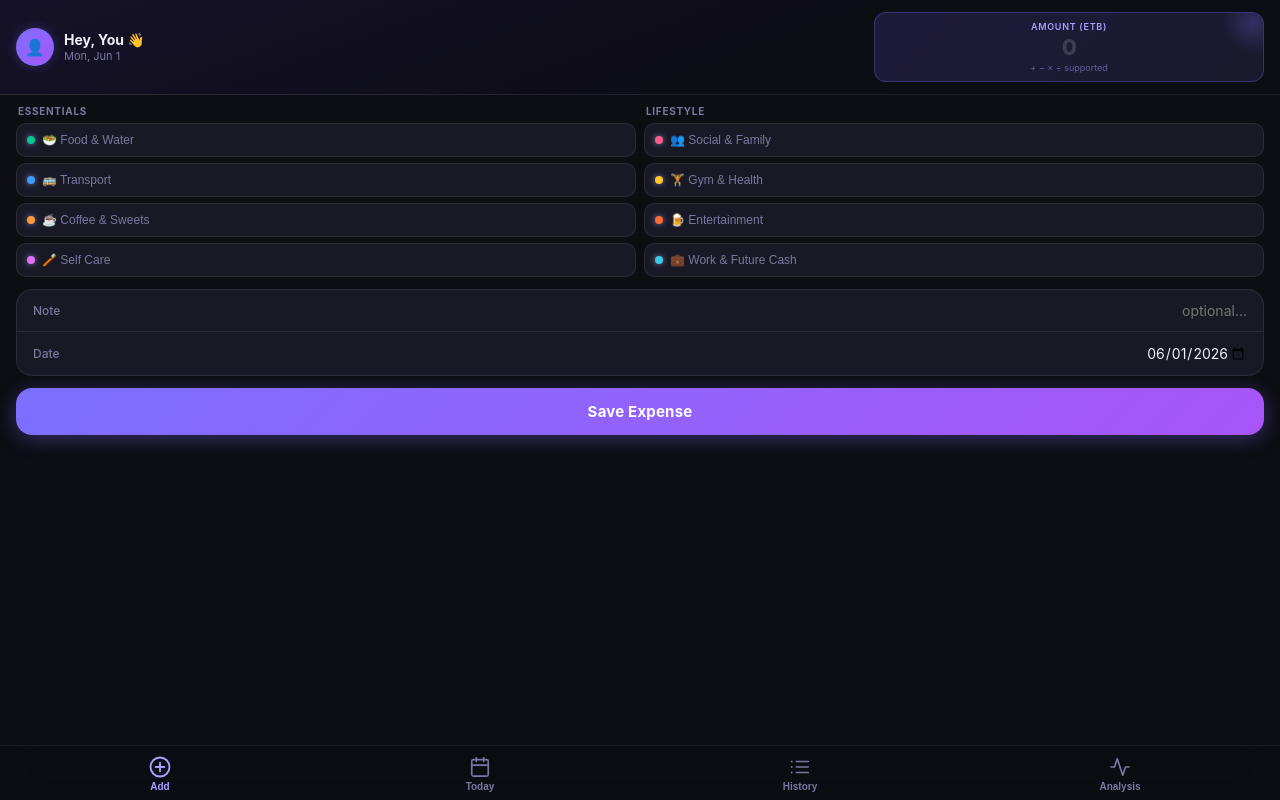
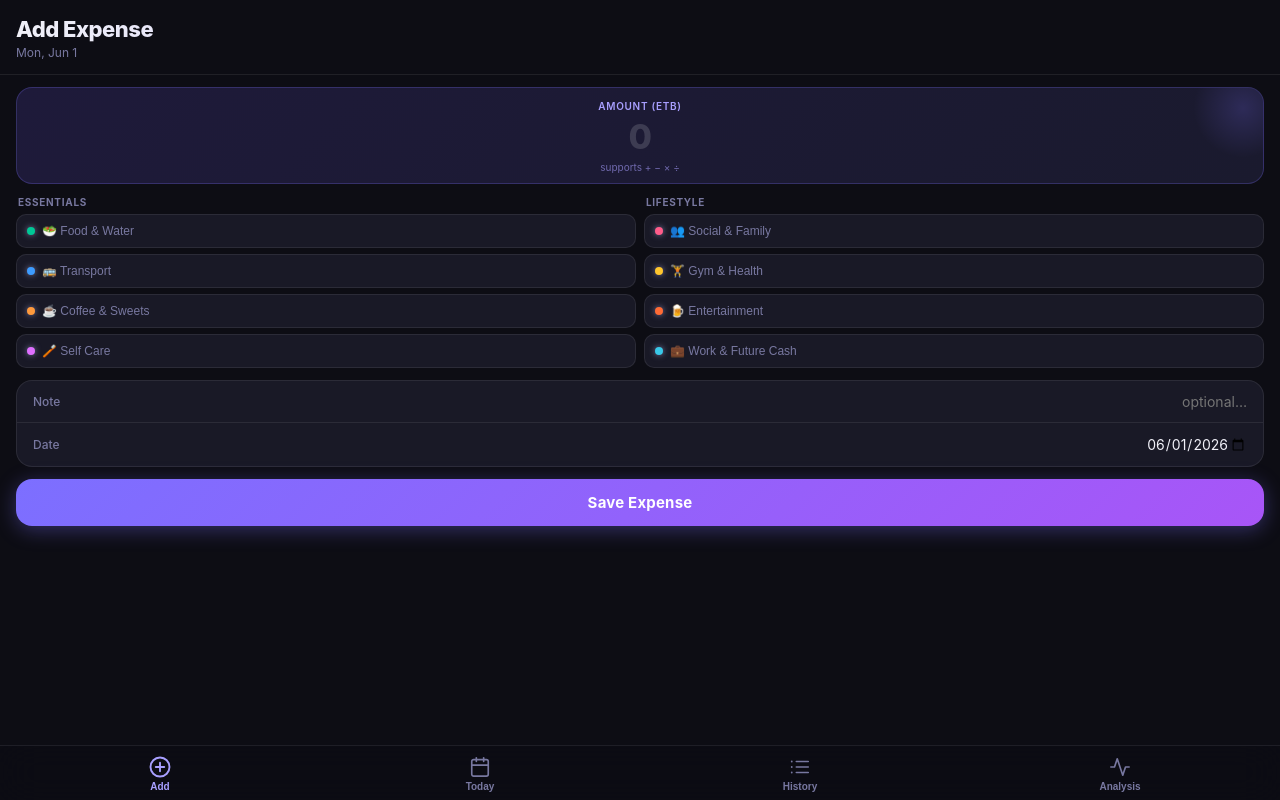
Before and after one commit to Danfetene/fin, a plain HTML site: page index.html in a window 1280 px wide. Drawn offline with nearby package versions, Linux system fonts and the light colour scheme.

Commit message:
Add files via upload

```diff
--- a/index.html
+++ b/index.html
@@ -49,7 +49,13 @@ html,body{background:var(--bg);color:var(--text);font-family:-apple-system,'SF P
 .ms{font-size:11px;color:var(--muted);margin-top:3px;position:relative}
 
 /* add form */
-.aw{padding:10px 16px 0}
+.aw{padding:12px 16px 0}
+.abox{background:linear-gradient(135deg,#1e1a3a,#1a1a2e);border-radius:var(--r);padding:12px 16px 10px;margin-bottom:12px;border:1px solid rgba(124,111,255,.25);text-align:center;position:relative;overflow:hidden}
+.abox::before{content:'';position:absolute;top:-30px;right:-30px;width:100px;height:100px;background:radial-gradient(circle,rgba(124,111,255,.2),transparent 70%);pointer-events:none}
+.albl{font-size:10px;color:var(--accent2);text-transform:uppercase;letter-spacing:.7px;margin-bottom:4px;font-weight:600}
+.afld{font-size:34px;font-weight:800;color:var(--text);background:none;border:none;width:100%;text-align:center;outline:none;caret-color:var(--accent2);font-family:inherit;letter-spacing:-.5px}
+.afld::placeholder{color:rgba(255,255,255,.15)}
+.ahint{font-size:10px;color:rgba(168,159,255,.6);margin-top:4px}
 
 /* two-col cats */
 .cc{display:grid;grid-template-columns:1fr 1fr;gap:8px;margin-bottom:12px}
@@ -141,19 +147,6 @@ html,body{background:var(--bg);color:var(--text);font-family:-apple-system,'SF P
 ::-webkit-scrollbar{width:3px}
 ::-webkit-scrollbar-track{background:transparent}
 ::-webkit-scrollbar-thumb{background:var(--bg3);border-radius:3px}
-/* profile header */
-.phdr{display:flex;align-items:center;justify-content:space-between;gap:12px;padding:calc(12px + var(--sat)) 16px 12px;background:linear-gradient(160deg,#16122a,#0d0d14 60%);border-bottom:1px solid var(--border);position:sticky;top:0;z-index:10}
-.phdr-left{display:flex;align-items:center;gap:10px;min-width:0}
-.pavatar{width:38px;height:38px;border-radius:50%;background:linear-gradient(135deg,var(--accent),#a855f7);display:flex;align-items:center;justify-content:center;font-size:16px;font-weight:700;color:#fff;flex-shrink:0;border:2px solid rgba(124,111,255,.4);box-shadow:0 0 12px rgba(124,111,255,.3)}
-.pname{font-size:14px;font-weight:700;color:var(--text);white-space:nowrap;overflow:hidden;text-overflow:ellipsis;max-width:130px}
-.pdate{font-size:11px;color:var(--muted);margin-top:1px}
-.phdr-right{flex-shrink:0}
-.pamount-wrap{background:linear-gradient(135deg,#1e1a3a,#1a1a2e);border:1px solid rgba(124,111,255,.3);border-radius:12px;padding:8px 14px;text-align:center;min-width:130px;position:relative;overflow:hidden}
-.pamount-wrap::before{content:'';position:absolute;top:-20px;right:-20px;width:60px;height:60px;background:radial-gradient(circle,rgba(124,111,255,.25),transparent 70%);pointer-events:none}
-.pamount-lbl{font-size:9px;color:var(--accent2);text-transform:uppercase;letter-spacing:.7px;font-weight:600;margin-bottom:2px}
-.pamount-fld{font-size:22px;font-weight:800;color:var(--text);background:none;border:none;width:100%;text-align:center;outline:none;caret-color:var(--accent2);font-family:inherit;letter-spacing:-.5px;display:block}
-.pamount-fld::placeholder{color:rgba(255,255,255,.15)}
-.pamount-hint{font-size:9px;color:rgba(168,159,255,.5);margin-top:2px}
 /* analysis daily list */
 .adrow{display:flex;align-items:center;padding:10px 0;border-bottom:1px solid var(--border)}
 .adrow:last-child{border-bottom:none}
@@ -179,22 +172,7 @@ html,body{background:var(--bg);color:var(--text);font-family:-apple-system,'SF P
 
 <!-- ADD -->
 <div class="scr on" id="s-add">
-  <div class="phdr">
-    <div class="phdr-left">
-      <div class="pavatar" id="pavatar"></div>
-      <div>
-        <div class="pname" id="pname">Hey there 👋</div>
-        <div class="pdate" id="ddisp"></div>
-      </div>
-    </div>
-    <div class="phdr-right">
-      <div class="pamount-wrap">
-        <div class="pamount-lbl">Amount (ETB)</div>
-        <input class="pamount-fld" id="amt" type="text" inputmode="decimal" placeholder="0" autocomplete="off"/>
-        <div class="pamount-hint">+ − × ÷ supported</div>
-      </div>
-    </div>
-  </div>
+  <div class="hdr"><h1>Add Expense</h1><p id="ddisp"></p></div>
   <div class="aw">
     <!-- today logged banner -->
     <div class="tbanner" id="tbanner">
@@ -204,6 +182,12 @@ html,body{background:var(--bg);color:var(--text);font-family:-apple-system,'SF P
       </div>
       <div id="tban-cats"></div>
     </div>
+    <div class="abox">
+      <div class="albl">Amount (ETB)</div>
+      <input class="afld" id="amt" type="text" inputmode="decimal" placeholder="0" autocomplete="off"/>
+      <div class="ahint">supports + − × ÷</div>
+    </div>
+
     <div class="cc">
       <div>
         <div class="cch">Essentials</div>
@@ -551,31 +535,6 @@ function renderAnal(){
 
 /* ── Boot ── */
 load();rToday();updateAddBanner();
-
-/* ── Profile ── */
-(function(){
-  const user=tg?.initDataUnsafe?.user;
-  const nameEl=document.getElementById('pname');
-  const avatarEl=document.getElementById('pavatar');
-  if(user){
-    const first=user.first_name||'';
-    const last=user.last_name||'';
-    const full=(first+' '+last).trim()||user.username||'Friend';
-    nameEl.textContent='Hey, '+full+' 👋';
-    // initials avatar
-    const initials=(first[0]||'')+(last[0]||first[1]||'');
-    if(user.photo_url){
-      avatarEl.style.background='none';
-      avatarEl.innerHTML='<img src="'+user.photo_url+'" style="width:100%;height:100%;border-radius:50%;object-fit:cover"/>';
-    } else {
-      avatarEl.textContent=initials.toUpperCase()||'👤';
-    }
-  } else {
-    // fallback for browser testing
-    nameEl.textContent='Hey, You 👋';
-    avatarEl.textContent='👤';
-  }
-})();
 </script>
 </body>
 </html>
```
